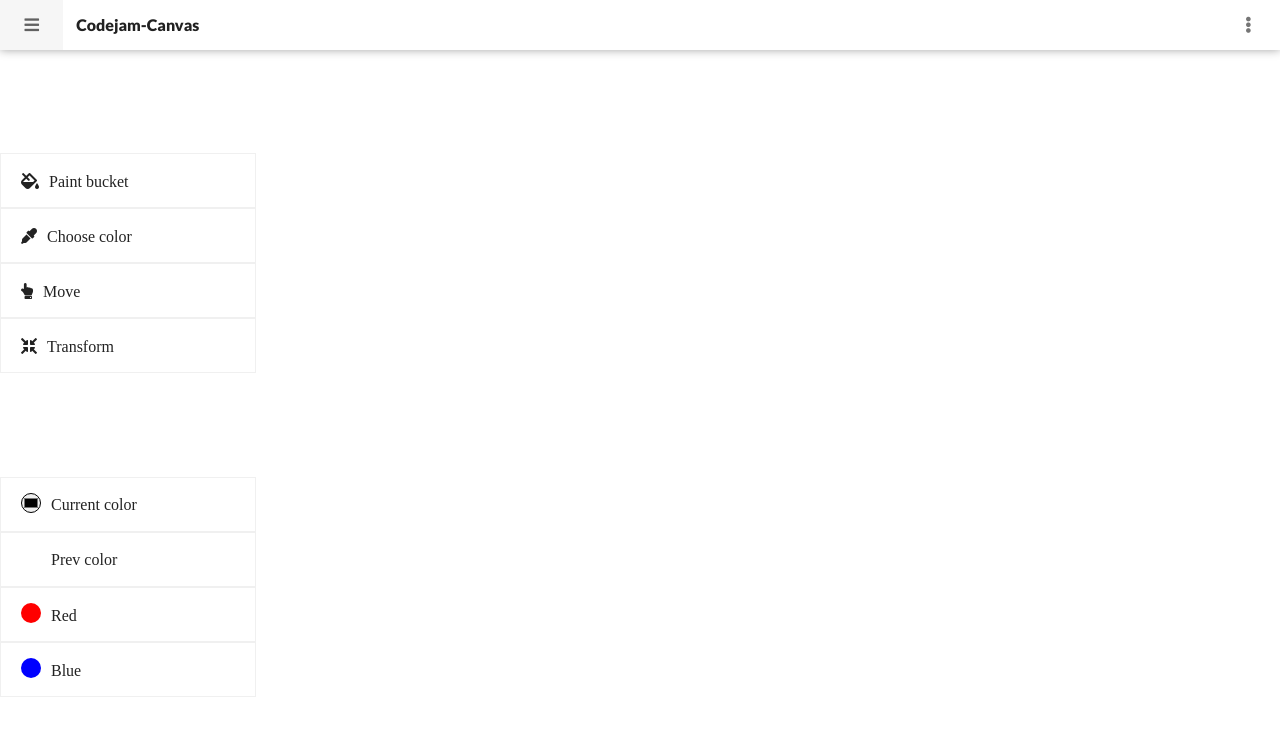
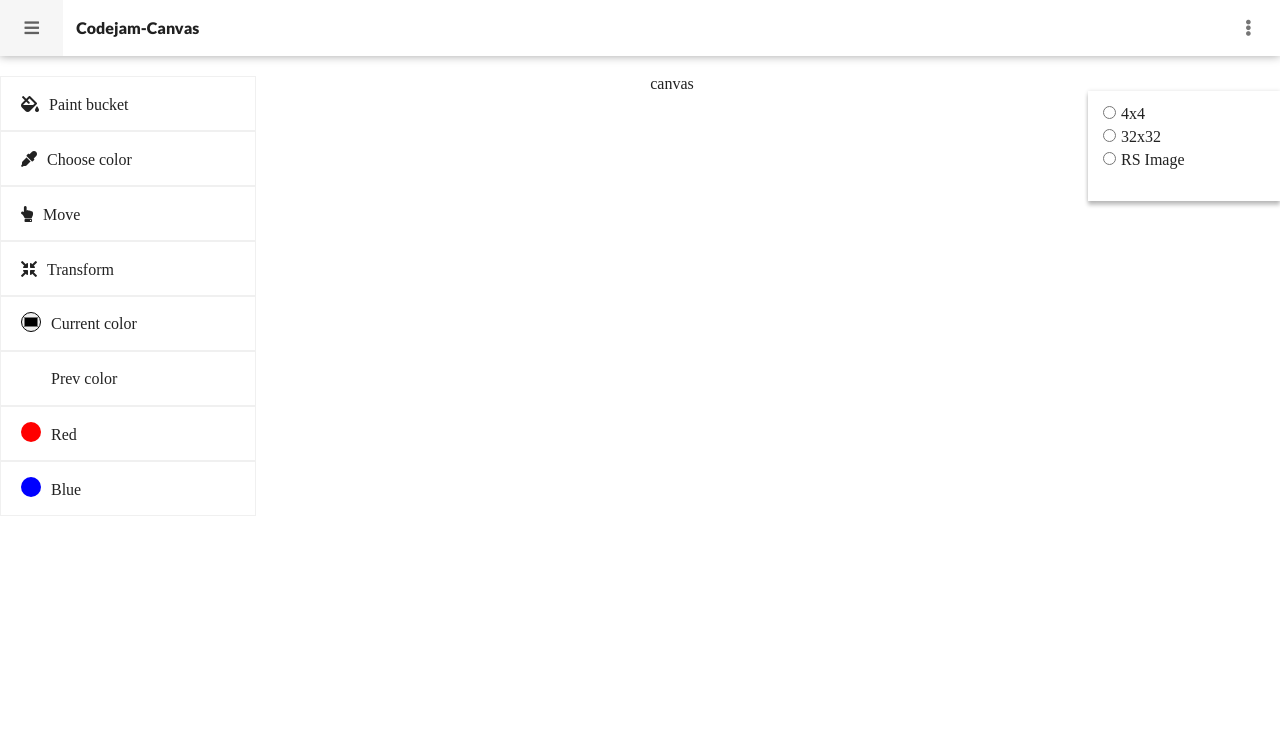
Before and after one commit to Hellsingi/codejam-canvas, a plain HTML site: page index.html in a window 1280 px wide. Drawn offline with Linux system fonts and the light colour scheme.

Commit message:
feat: corect layout

```diff
--- a/assets/css/styles.css
+++ b/assets/css/styles.css
@@ -2,6 +2,12 @@ body {
   display: flex;
   flex-direction: column;
   height: 100vh;
+}
+
+.pallete {
+  display: flex;
+  justify-content: space-between;
+  align-items: flex-start;
 }
 
 /* menu  */
@@ -10,6 +16,7 @@ body {
   height: 7%;
   box-shadow: 0 0vw 0.7vw 0 #a3a3a3;
   align-items: center;
+  margin-bottom: 20px;
 }
 .menu_btn {
   width: 5%;
@@ -51,7 +58,7 @@ body {
 
 .tools {
   width: 20%;
-  height: calc(100vh - 50px);
+  /* height: calc(100vh - 50px); */
   display: flex;
   flex-direction: column;
   justify-content: space-evenly;
@@ -101,3 +108,20 @@ body {
   opacity: 20;
   border-radius: 50%;
 }
+
+/* canvas  */
+
+/* image selection  */
+.image-selection {
+  width: 15%;
+  height: 110px;
+  flex-direction: column;
+  margin-top: 15px;
+  padding: 10px;
+  background: #ffffff;
+  box-shadow: 0px 4px 4px rgba(0, 0, 0, 0.24), 0px 0px 4px rgba(0, 0, 0, 0.12);
+}
+
+.image-selection input {
+  margin: 5px;
+}
--- a/index.html
+++ b/index.html
@@ -57,6 +57,16 @@
             </div>
           </div>
         </div>
+        <div class="canvas">
+          canvas
+        </div>
+
+        <div class="image-selection" >
+          <input type="radio" name="image-selection" value="fourByFour" />4x4 <Br />
+          <input type="radio" name="image-selection" value="thirtyTwo" />32x32<Br />
+          <input type="radio" name="image-selection" value="rsImage" />RS Image<Br />
+        </div>
+
       </section>
     </main>
 
```
